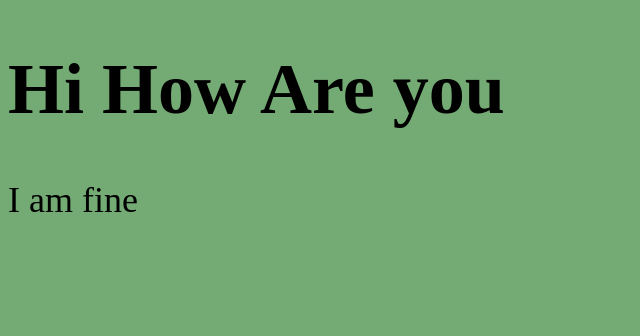
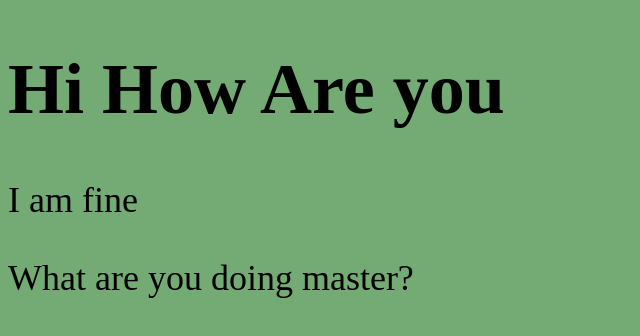
Before and after one commit to iumahboobi/github_branches, a plain HTML site: page index.html in a window 1280 px wide. Shown: the whole page, without its empty margins (0-640 px from the left). Drawn offline with Linux system fonts and the light colour scheme.

Commit message:
from alpha

```diff
--- a/index.html
+++ b/index.html
@@ -9,6 +9,7 @@
 
     <h1>Hi How Are you</h1>
     <p>I am fine</p>
+    <p>What are you doing master?</p>
   </head>
   <body></body>
 </html>
```
